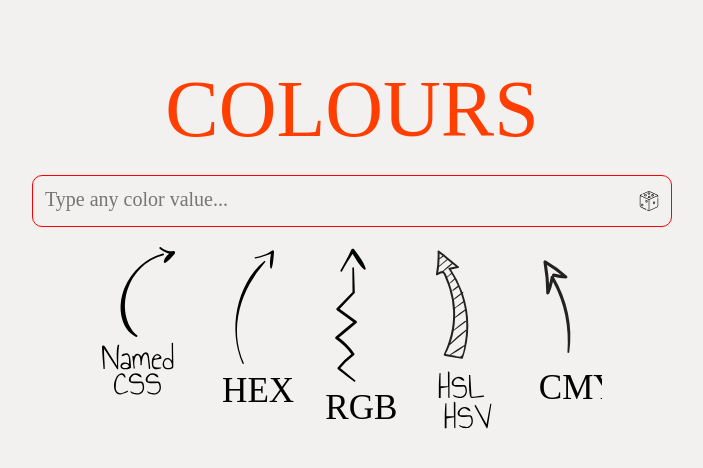
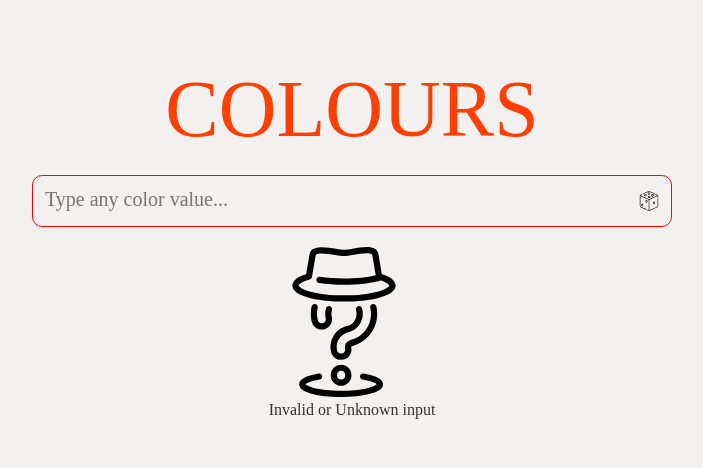
Before and after one commit to EricRovell/colors, a Svelte app: page / in a window 1280 px wide. Shown: the top 468 px of the page, without its empty margins (288-991 px from the left). Built offline with nearby package versions, Linux system fonts and the light colour scheme.

Commit message:
simplified state and props

```diff
--- a/src/ColorInput/ColorInput.svelte
+++ b/src/ColorInput/ColorInput.svelte
@@ -2,19 +2,10 @@
   import Input from "./Input.svelte";
   import State from "./State.svelte";
 
-  import parseColorString from "../util/parse/parseColorString.js";
-  import randomColorString from "@util/randColor/randomColorString.js";
-
   let userInput = "";
-
-  $: state = (!userInput.trim().length)
-    ? "empty"
-    : parseColorString(userInput);
 </script>
-
 
 <Input
   bind:value={userInput}
-  clearInput={() => userInput = ""}
-  randColorInput={() => userInput = randomColorString({ asString: true })} />
-<State {state} />
+  clearInput={() => userInput = ""} />
+<State emptyInput={!userInput.trim().length} />
```
